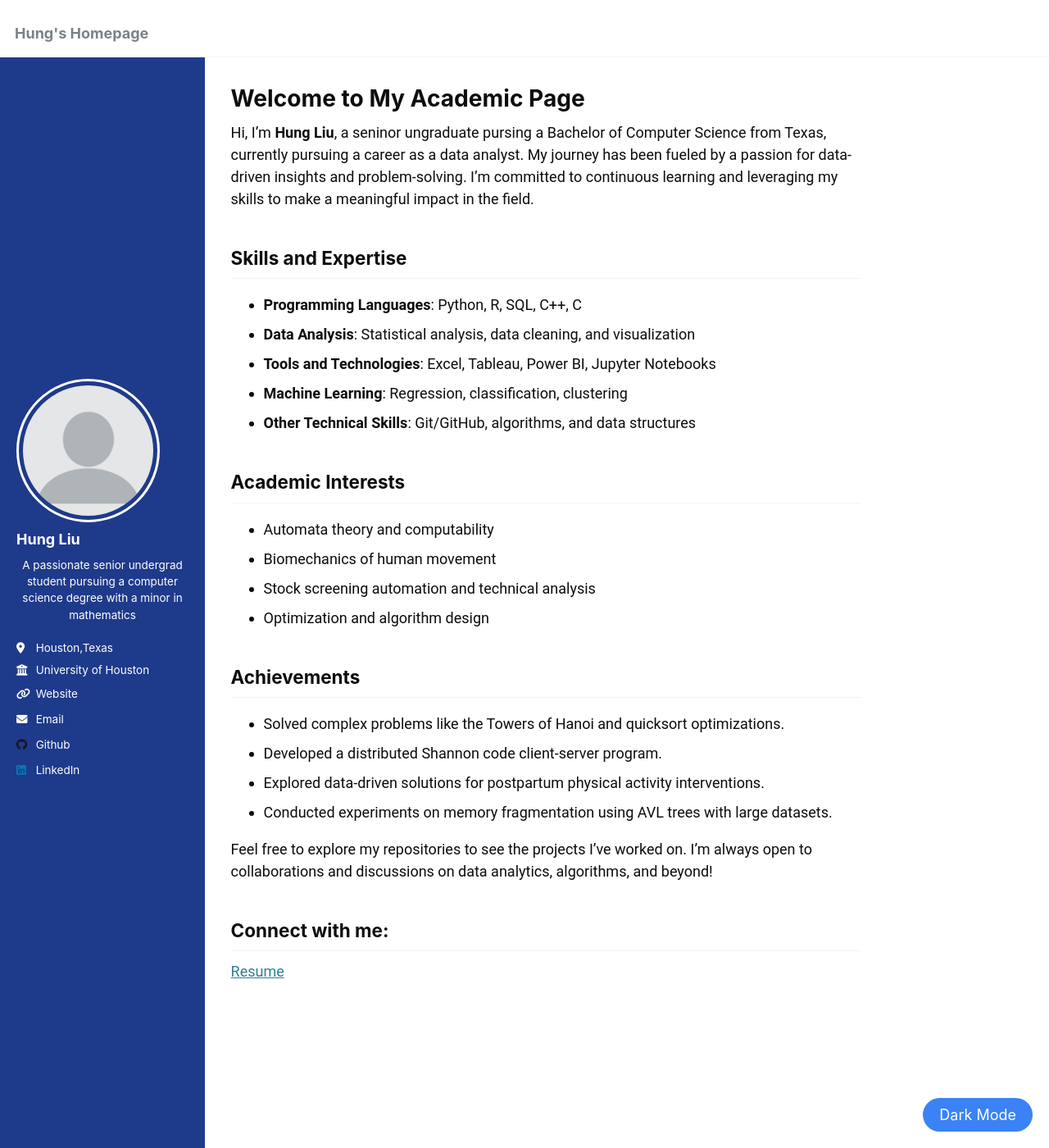
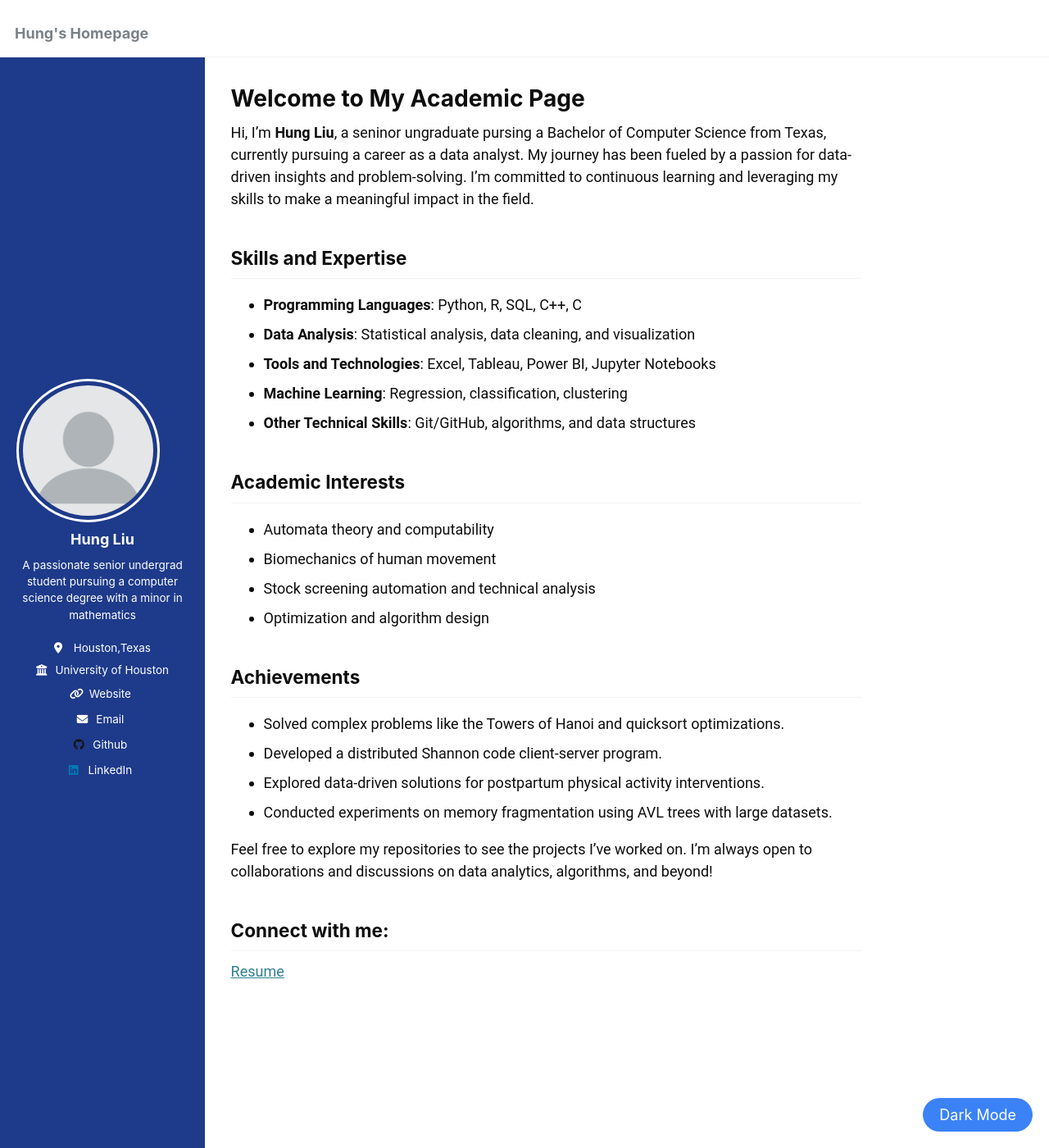
Before and after one commit to sunnySKL/sunnySKL.github.io, a Jekyll site: the page built from _pages/about.md, in a window 1280 px wide and 1400 px high. Shown: the whole window at 82% size. Built offline with Jekyll 4.4.1, drawn with Linux system fonts in a browser that asks for light colours.

Commit message:
Update custom.css

```diff
--- a/assets/css/custom.css
+++ b/assets/css/custom.css
@@ -39,6 +39,7 @@ body {
     flex-direction: column;
     align-items: center;
     justify-content: center;
+    text-align: center;
 }
 
 .sidebar img {
@@ -47,9 +48,10 @@ body {
     margin-top: 20px;
 }
 
-.sidebar p {
+.sidebar p, .sidebar h1, .sidebar h2, .sidebar h3 {
     color: white;
     text-align: center;
+    width: 100%;
 }
 /* Buttons */
 .button {
```
